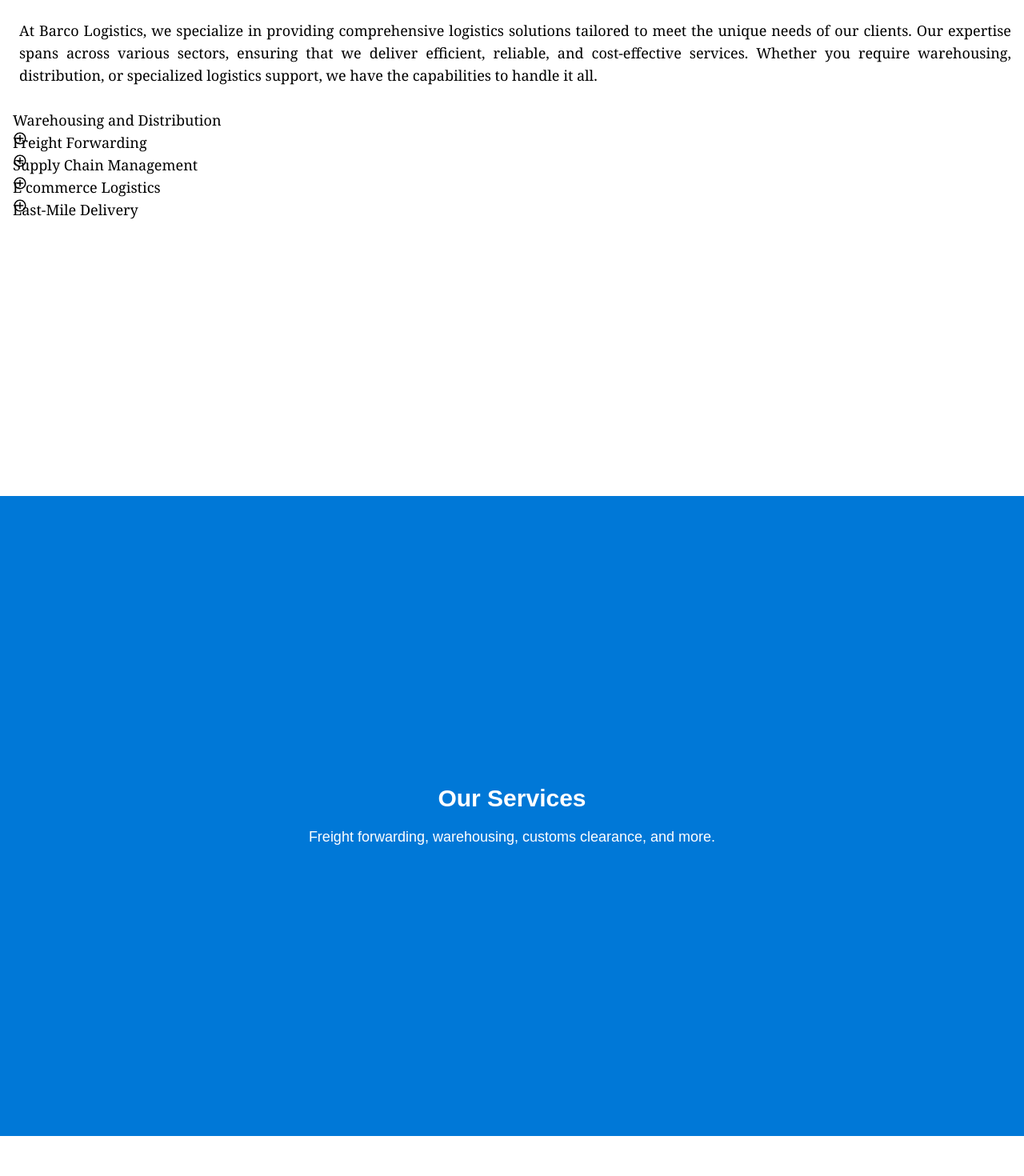
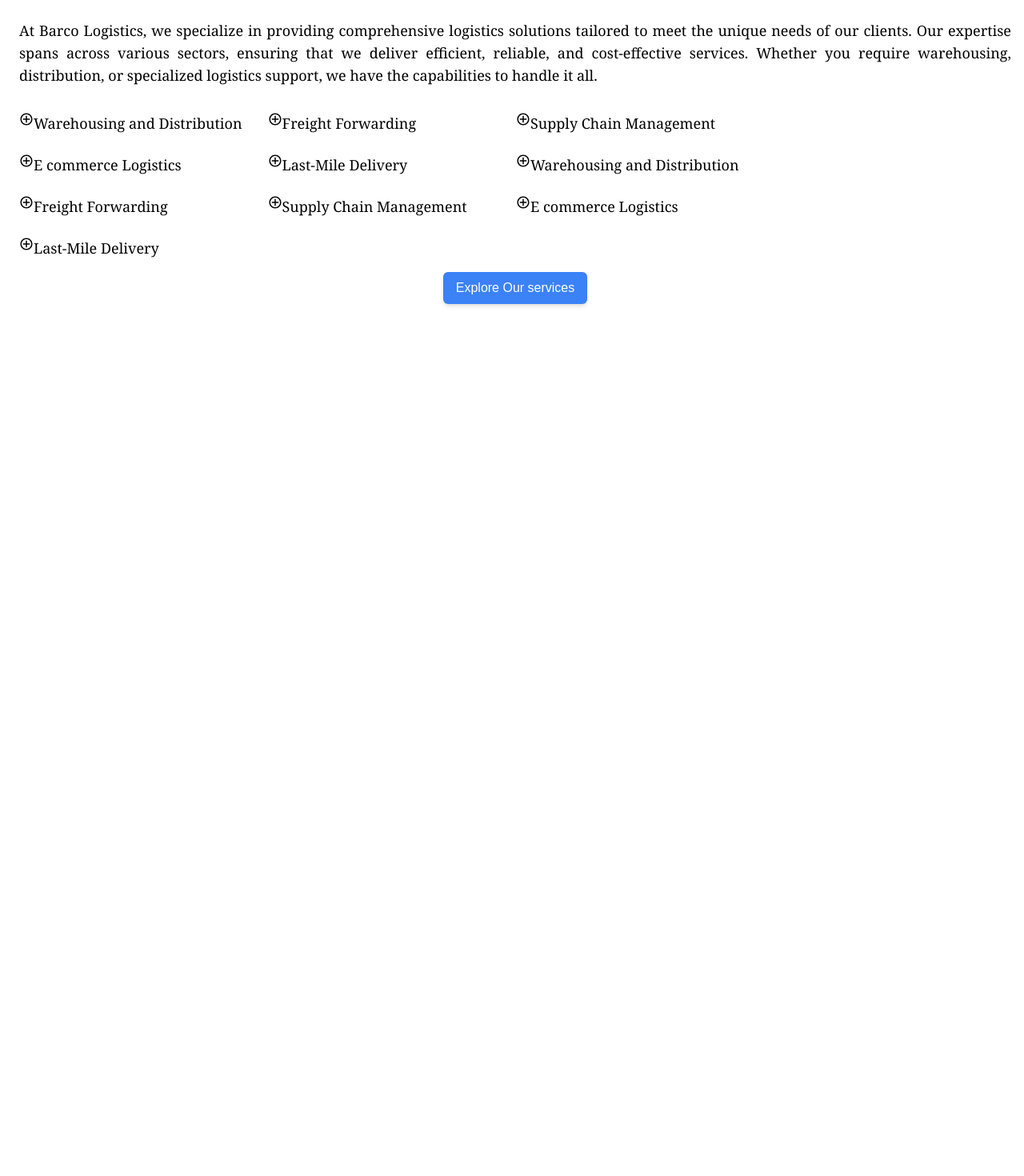
Before and after one commit to Dinuki85/barco, a Next.js app: page / in a window 1280 px wide. Shown: the part 980-2450 px from the top of the page at 80% size. After the commit the page ends 1604 px from the top, so only its background shows below. Built offline with nearby package versions, Linux system fonts and the light colour scheme; no server answers.

Commit message:
Feat:added styles

```diff
--- a/app/components/LogisticIntroduceSection.jsx
+++ b/app/components/LogisticIntroduceSection.jsx
@@ -1,5 +1,4 @@
 "use client";
-import { FontAwesomeIcon } from '@fortawesome/react-fontawesome';
 import { Grandstander } from 'next/font/google';
 import React from 'react'
 import { CgAdd } from "react-icons/cg";
@@ -13,6 +12,7 @@
 
                     Logistics Capabilities
                 </h1><hr className='border-4 border-light-blue-300' />
+
                 <h2 className='flex flex-col items-baseline font-serif py-3 px-2 text-2xl font-thin sm:text-1xl md:*'> Delivering Posibilities, On Time</h2>
                 <p className='flex flex-col items-center px-5 py-4 font-serif text-lg text-justify sm:text-base md:text-lg text-mono'>
                     At Barco Logistics, we specialize in
@@ -28,15 +28,20 @@
                     logistics support, we have the
                     capabilities to handle it all.
                 </p>
-                <ul className='px-3 py-3 font-serif text-lg sm:text-base md:text-lg text-mono'>
-                        <li > Warehousing and Distribution</li>
-                    <CgAdd className='absolute grid gap-x-8 gap-y-2'/>   <li> Freight Forwarding</li>
-                    <CgAdd className='absolute grid gap-x-8 gap-y-2'/>    <li>Supply Chain Management</li>
-                    <CgAdd className='absolute grid gap-x-8 gap-y-2'/>   <li>E commerce Logistics</li>
-                    <CgAdd className='absolute grid gap-x-8 gap-y-2'/>  <li> Last-Mile Delivery</li>
-
+                <ul className='grid grid-cols-3 gap-4 px-3 py-3 font-serif text-lg list-none sm:text-base md:text-lg text-mono'>
+                     <li className='flex px-2 py-1 flex-center'>  <CgAdd />    Warehousing and Distribution</li>
+                     <li  className='flex px-2 py-1 flex-center'>  <CgAdd /> Freight Forwarding</li>
+                   <li  className='flex px-2 py-1 flex-center'> <CgAdd /> Supply Chain Management</li>
+                      <li  className='flex px-2 py-1 flex-center'> <CgAdd /> E commerce Logistics</li>
+                     <li  className='flex px-2 py-1 flex-center'> <CgAdd/>  Last-Mile Delivery</li>
+                   <li className='flex px-2 py-1 flex-center'>  <CgAdd />    Warehousing and Distribution</li>
+                     <li  className='flex px-2 py-1 flex-center'>  <CgAdd /> Freight Forwarding</li>
+                   <li  className='flex px-2 py-1 flex-center'> <CgAdd /> Supply Chain Management</li>
+                      <li  className='flex px-2 py-1 flex-center'> <CgAdd /> E commerce Logistics</li>
+                     <li  className='flex px-2 py-1 flex-center'> <CgAdd/>  Last-Mile Delivery</li>
                 </ul>
 
+               <button className='block px-4 py-2 mx-auto text-center text-white bg-blue-500 rounded-md shadow-md hover:bg-blue-600 focus:outline-double focus:ring-2 focus:ring-blue-500 focus:ring-opacity-75'>Explore Our services</button>
 
 
             </div>
--- a/app/page.js
+++ b/app/page.js
@@ -9,24 +9,7 @@
 
 
 
-      <section
-        id="services"
-        className="flex flex-col items-center justify-center min-h-[60vh] md:min-h-screen px-4 text-center text-white bg-lightBlue"
-      >
-        <h2 className="mb-4 text-2xl font-semibold md:text-3xl">Our Services</h2>
-        <p className="max-w-xl text-base md:text-lg">
-          Freight forwarding, warehousing, customs clearance, and more.
-        </p>
-      </section>
-      <section
-        id="contact"
-        className="flex flex-col items-center justify-center min-h-[60vh] md:min-h-screen px-4 text-center bg-white text-darkBlue"
-      >
-        <h2 className="mb-4 text-2xl font-semibold md:text-3xl">Contact Us</h2>
-        <p className="max-w-xl text-base md:text-lg">
-          Reach out for a quote or to learn more about our logistics solutions.
-        </p>
-      </section>
+
     </>
   );
 }
```
